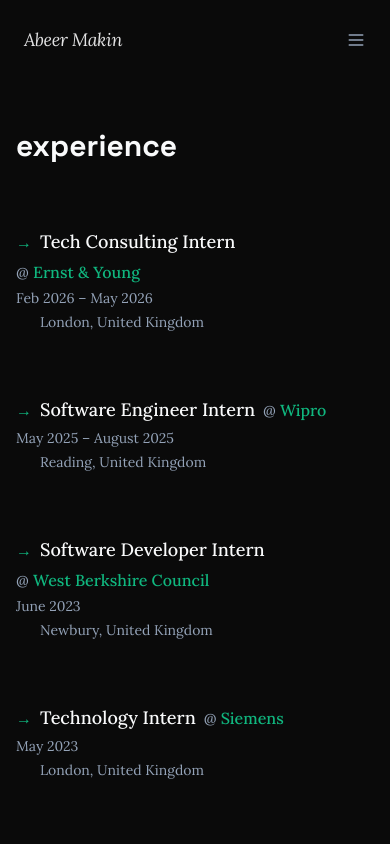
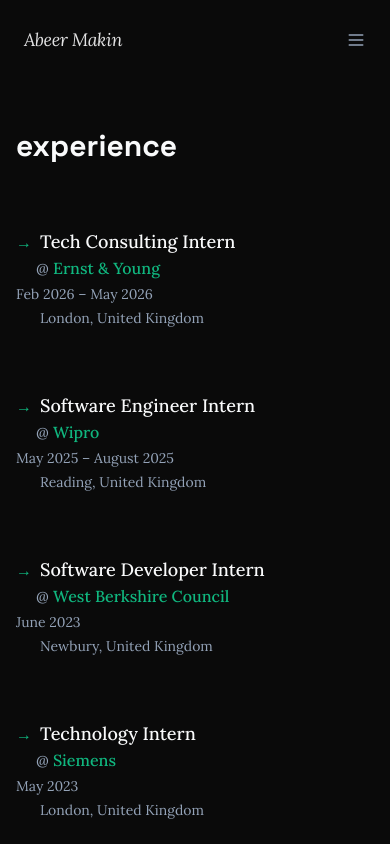
Before and after one commit to am101j/personal-portfolio, a Next.js app: page /experience in a window 390 px wide. Shown: the top 844 px of the page. Built offline with nearby package versions, Linux system fonts and the light colour scheme.

Commit message:
stack company name below role on mobile in experience page

```diff
--- a/src/app/experience/page.tsx
+++ b/src/app/experience/page.tsx
@@ -28,12 +28,14 @@
                 style={{ animationDelay: `${0.1 + index * 0.1}s` }}
               >
                 <div className="flex flex-col sm:flex-row sm:items-baseline sm:justify-between gap-1 sm:gap-4">
-                  <div className="flex flex-wrap items-baseline gap-x-2 gap-y-1">
-                    <span className="text-primary group-hover:translate-x-1 transition-transform inline-block flex-shrink-0">→</span>
-                    <span className="font-medium text-foreground text-lg group-hover:text-primary transition-colors">
-                      {job.role}
-                    </span>
-                    <span className="text-muted-foreground whitespace-nowrap">
+                  <div className="flex flex-col sm:flex-row sm:flex-wrap sm:items-baseline sm:gap-x-2">
+                    <div className="flex items-baseline gap-2">
+                      <span className="text-primary group-hover:translate-x-1 transition-transform inline-block flex-shrink-0">→</span>
+                      <span className="font-medium text-foreground text-lg group-hover:text-primary transition-colors">
+                        {job.role}
+                      </span>
+                    </div>
+                    <span className="text-muted-foreground whitespace-nowrap ml-5 sm:ml-0">
                       @ <span className="text-primary font-medium">{job.company}</span>
                     </span>
                   </div>
```
